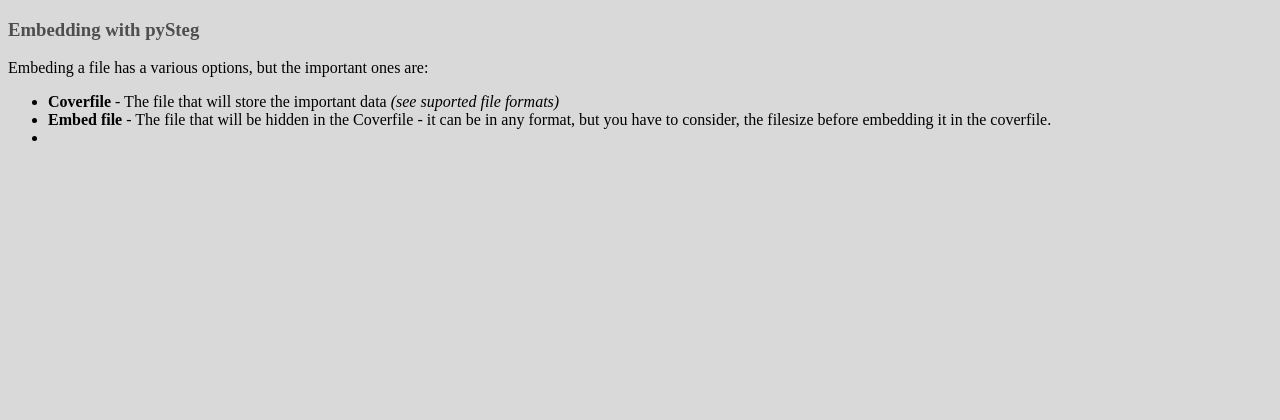
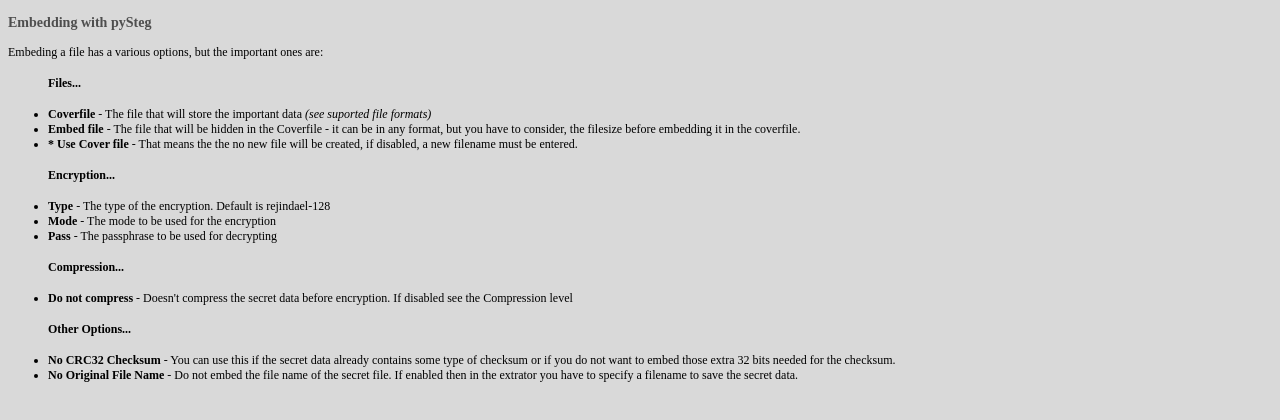
Before and after one commit to vkolev/pySteg, a plain HTML site: page help/embed.html in a window 1280 px wide. Drawn offline with Linux system fonts and the light colour scheme.

Commit message:
Updated help and some minor GUI improvements

```diff
--- a/help/embed.html
+++ b/help/embed.html
@@ -9,6 +9,7 @@
 /* <![CDATA[ */
     html {
         background: #D9D9D9;
+        font-size: 12px;
     }
 
     h2, h3 {
@@ -29,10 +30,24 @@
 <p>
 Embeding a file has a various options, but the important ones are:
 <ul>
+    <h4>Files...</h4>
 <li><strong>Coverfile</strong> - The file that will store the important data <em>(see suported file formats)</em></li>
 <li><strong>Embed file</strong> - The file that will be hidden in the Coverfile - it can be in any format, but you have to consider,
 the filesize before embedding it in the coverfile.</li>
-<li></li>
+<li><strong>* Use Cover file</strong> - That means the the no new file will be created, if disabled, a new filename must be entered.</li>
+    <h4>Encryption...</h4>
+<li><strong>Type</strong> - The type of the encryption. Default is rejindael-128</li>
+<li><strong>Mode</strong> - The mode to be used for the encryption</li>
+<li><strong>Pass</strong> - The passphrase to be used for decrypting</li>
+    <h4>Compression...</h4>
+<li><strong>Do not compress</strong> - Doesn't compress the secret data before encryption. If disabled see the Compression level</li>
+    <h4>Other Options...</h4>
+<li><strong>No CRC32 Checksum</strong> - You can use this  if
+              the  secret  data  already  contains  some  type of
+              checksum or if you do not want to embed those extra
+              32 bits needed for the checksum.</li>
+<li><strong>No Original File Name</strong> - Do  not  embed the file name of the secret file. If enabled then in the extrator you have to specify a
+filename to save the secret data.</li>
 </ul>
 </p>
 
```
Also changed, not shown: help/extract.html (+8 -1 lines), help/formats.html (+1 -0 lines), help/terminal.html (+1 -0 lines), 1 other file.
